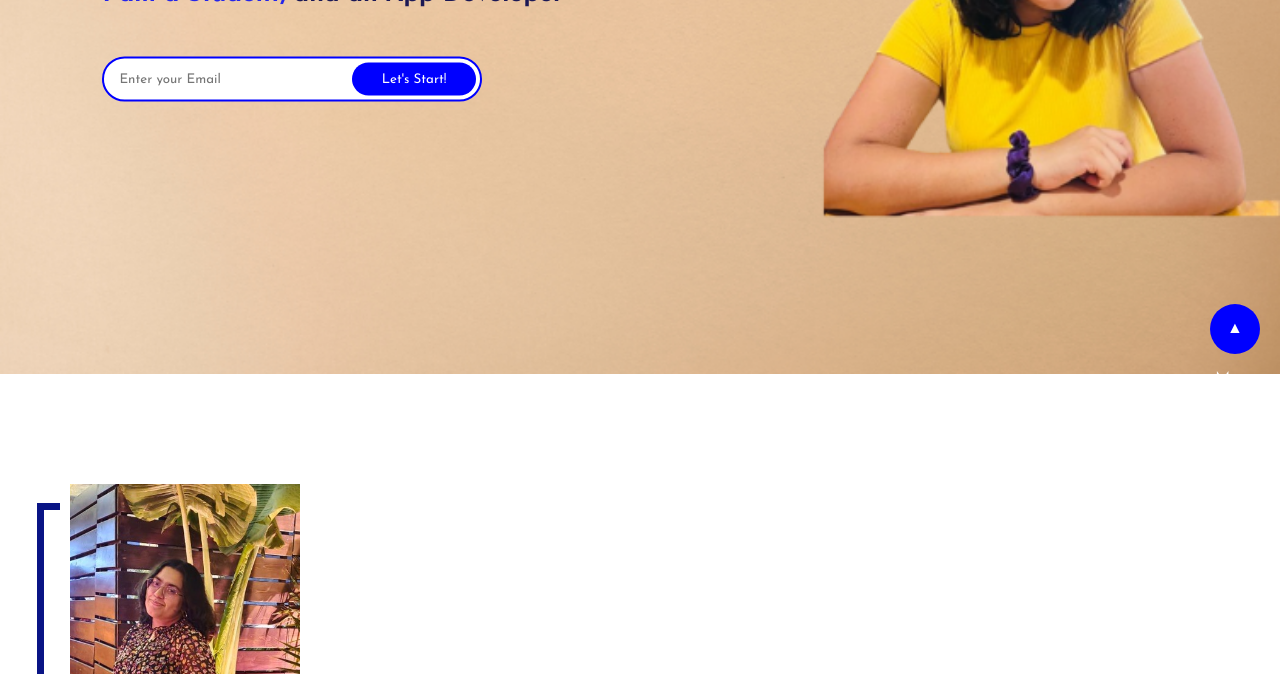
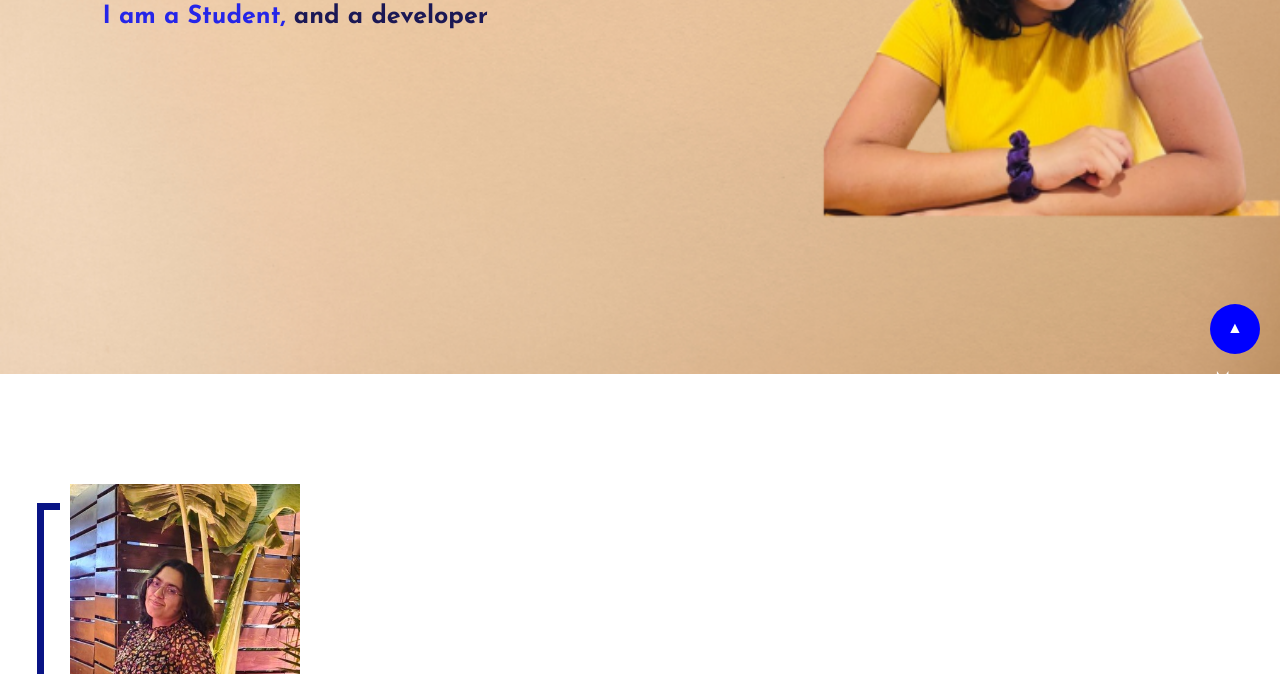
Before and after one commit to tanishaa-p/tanishaa-p.github.io, a plain HTML site: page index.html in a window 1280 px wide. Shown: the part 426-1100 px from the top of the page. Drawn offline with Linux system fonts and the light colour scheme; files whose address does not match are found by name.

Commit message:
basic changes

```diff
--- a/index.html
+++ b/index.html
@@ -23,13 +23,13 @@
             <div class="content">
                 <h4>Hello, My name is </h4>
                 <h1>Tanisha Pahwa</h1>
-                <h3>I am a Student, <span>and an App Developer</span></h3>
+                <h3>I am a Student, <span>and a developer</span></h3>
                 <div class="newslatter">
-                    <form>
+                    <!-- <form>
                         <input type="email" name="email" id="mail" placeholder="Enter your Email">
                         <input type="submit" name="submit" value="Let's Start!">
 
-                    </form>
+                    </form> -->
                 </div>
             </div>
         </div>
@@ -46,7 +46,7 @@
                 <p>A highly motivated B.Tech Computer Science student, moderate experience in App Development, with a continuous desire to learn and grow everyday. My goal is to make revolutionary changes in the Tech field and make positive impact in the world by my skills.
                     I believe in holistic development, and so I have actively been part of various co-curricular activities that have and continue to help me become an all-rounded personality, like anchoring, singing, acting, creative writing etc.
                 </p>
-                <a href="../OWN/Tanisha Pahwa CV.pdf" class="cta">Download Resume</a>
+                <a href="https://drive.google.com/file/d/1358FikklZb9RzoGpEGkzHnlcsaVZLlyd/view?usp=sharing" class="cta">Download Resume</a>
               </div>
             </div>
           </section>
```
